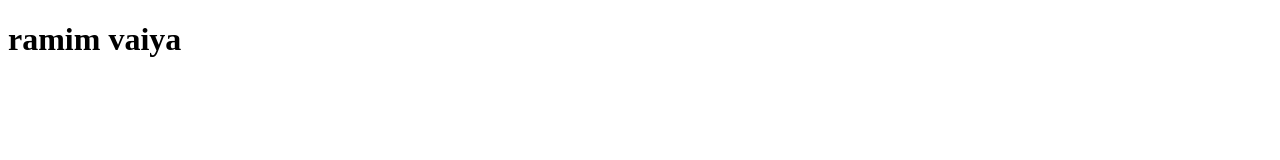
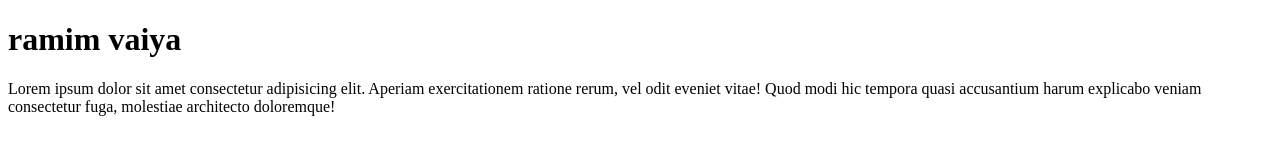
Before and after one commit to ramimahammadarpon/myfirstproject, a plain HTML site: page index.html in a window 1280 px wide. Drawn offline with Linux system fonts and the light colour scheme.

Commit message:
added by ramim

```diff
--- a/index.html
+++ b/index.html
@@ -7,5 +7,6 @@
 </head>
 <body>
     <h1>ramim vaiya</h1>
+    <p>Lorem ipsum dolor sit amet consectetur adipisicing elit. Aperiam exercitationem ratione rerum, vel odit eveniet vitae! Quod modi hic tempora quasi accusantium harum explicabo veniam consectetur fuga, molestiae architecto doloremque!</p>
 </body>
 </html>
```
